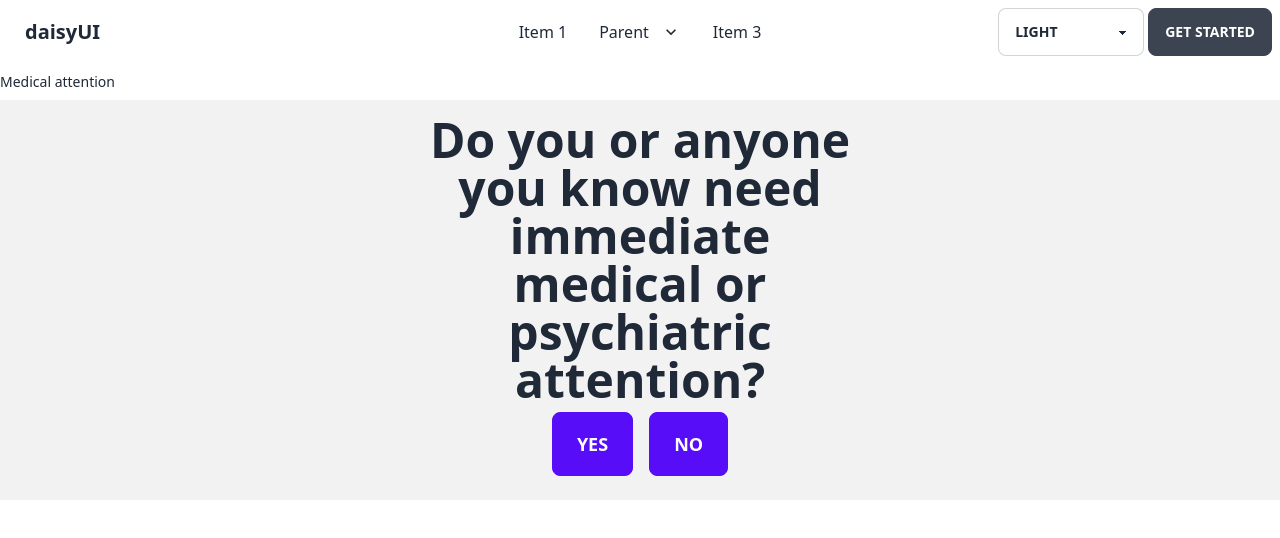
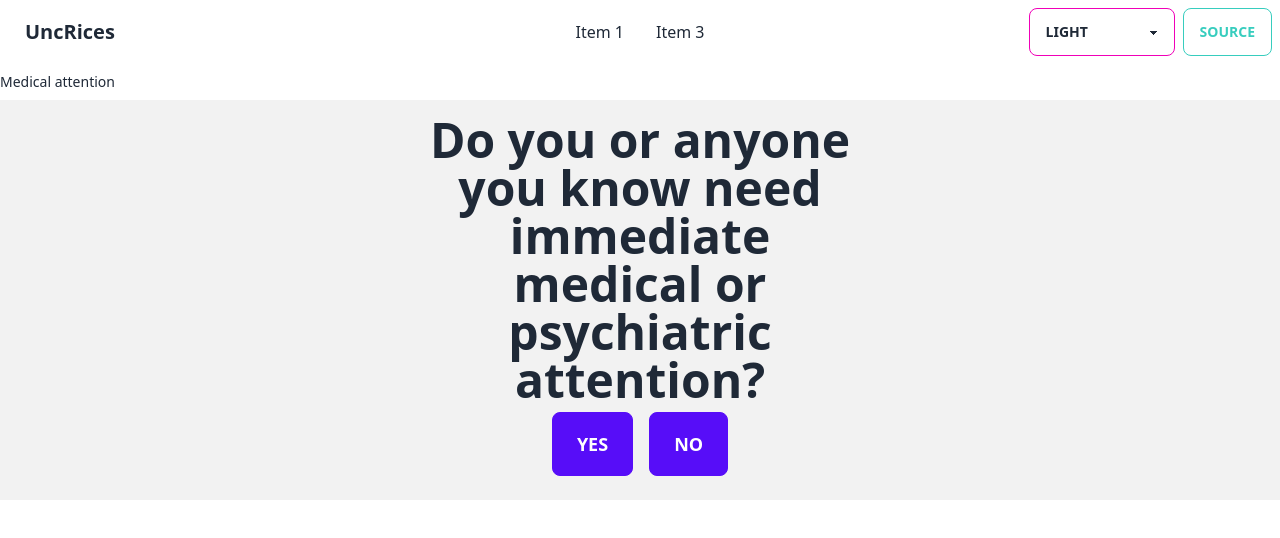
Before and after one commit to AidanG1/Remedy, a SvelteKit app in the folder frontend/: page / in a window 1280 px wide. Shown: the top 538 px of the page. Built offline with nearby package versions, Linux system fonts and the light colour scheme.

Commit message:
page hero

```diff
--- a/frontend/src/lib/Components/ThemeChange.svelte
+++ b/frontend/src/lib/Components/ThemeChange.svelte
@@ -20,7 +20,7 @@
 	});
 </script>
 
-<select class="select max-w-xs select-bordered mr-1" bind:value={theme_choice}>
+<select class="select max-w-xs select-bordered mr-2 select-secondary" bind:value={theme_choice}>
 	{#each theme_options as theme_option}
 		<option value={theme_option}>{theme_option.toLocaleUpperCase()}</option>
 	{/each}
--- a/frontend/src/routes/+layout.svelte
+++ b/frontend/src/routes/+layout.svelte
@@ -26,54 +26,20 @@
 				class="menu menu-compact dropdown-content mt-3 p-2 shadow bg-base-100 rounded-box w-52"
 			>
 				<li><a>Item 1</a></li>
-				<li tabindex="0">
-					<a class="justify-between">
-						Parent
-						<svg
-							class="fill-current"
-							xmlns="http://www.w3.org/2000/svg"
-							width="24"
-							height="24"
-							viewBox="0 0 24 24"
-							><path d="M8.59,16.58L13.17,12L8.59,7.41L10,6L16,12L10,18L8.59,16.58Z" /></svg
-						>
-					</a>
-					<ul class="p-2">
-						<li><a>Submenu 1</a></li>
-						<li><a>Submenu 2</a></li>
-					</ul>
-				</li>
 				<li><a>Item 3</a></li>
 			</ul>
 		</div>
-		<a class="btn btn-ghost normal-case text-xl">daisyUI</a>
+		<a class="btn btn-ghost normal-case text-xl" href="/">UncRices</a>
 	</div>
 	<div class="navbar-center hidden lg:flex">
 		<ul class="menu menu-horizontal p-0">
 			<li><a>Item 1</a></li>
-			<li tabindex="0">
-				<a>
-					Parent
-					<svg
-						class="fill-current"
-						xmlns="http://www.w3.org/2000/svg"
-						width="20"
-						height="20"
-						viewBox="0 0 24 24"
-						><path d="M7.41,8.58L12,13.17L16.59,8.58L18,10L12,16L6,10L7.41,8.58Z" /></svg
-					>
-				</a>
-				<ul class="p-2">
-					<li><a>Submenu 1</a></li>
-					<li><a>Submenu 2</a></li>
-				</ul>
-			</li>
 			<li><a>Item 3</a></li>
 		</ul>
 	</div>
 	<div class="navbar-end">
         <ThemeChange />
-		<a class="btn">Get started</a>
+		<a class="btn btn-outline btn-accent" href="https://github.com/AidanG1/HackRice12" target="_blank">Source</a>
 	</div>
 </div>
 
--- a/frontend/src/routes/+page.svelte
+++ b/frontend/src/routes/+page.svelte
@@ -6,6 +6,10 @@
     const question_next = (question: number) => {
         $question_num = question;
         $question_path = [...$question_path, question];
+    };
+
+    const question_redirect = (url: string) => {
+        window.location.href = url;
     };
 </script>
 
@@ -17,7 +21,9 @@
         <div class="max-w-md">
             <h1 class="text-5xl font-bold">{flow[$question_num].question}</h1>
             {#each flow[$question_num].responses as response}
-                <button class="btn btn-primary btn-lg m-2" on:click={()=>{question_next(response.next)}}>{response.text}</button>
+                <button class="btn btn-primary btn-lg m-2" on:click={
+                ()=>{'next' in response ? question_next(response.next) : question_redirect(response.page)}
+                }>{response.text}</button>
             {/each}
         </div>
     </div>
```
Also changed, not shown: frontend/src/lib/Components/PageHero.svelte (+5 -5 lines).
